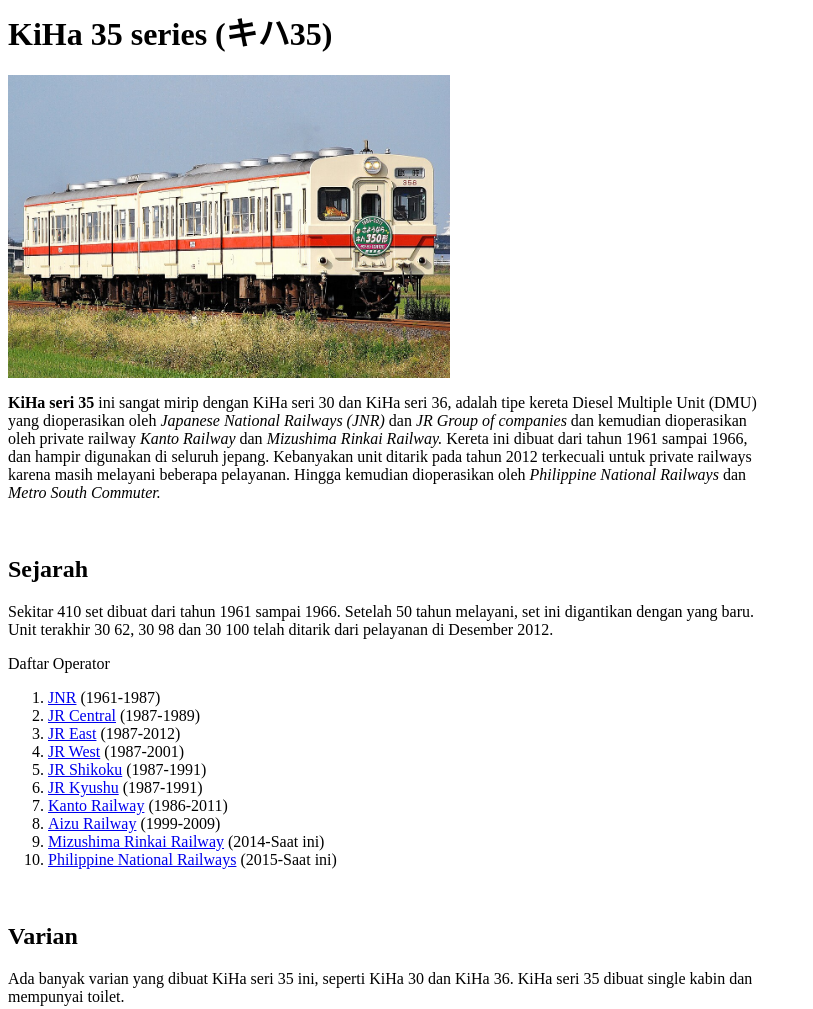
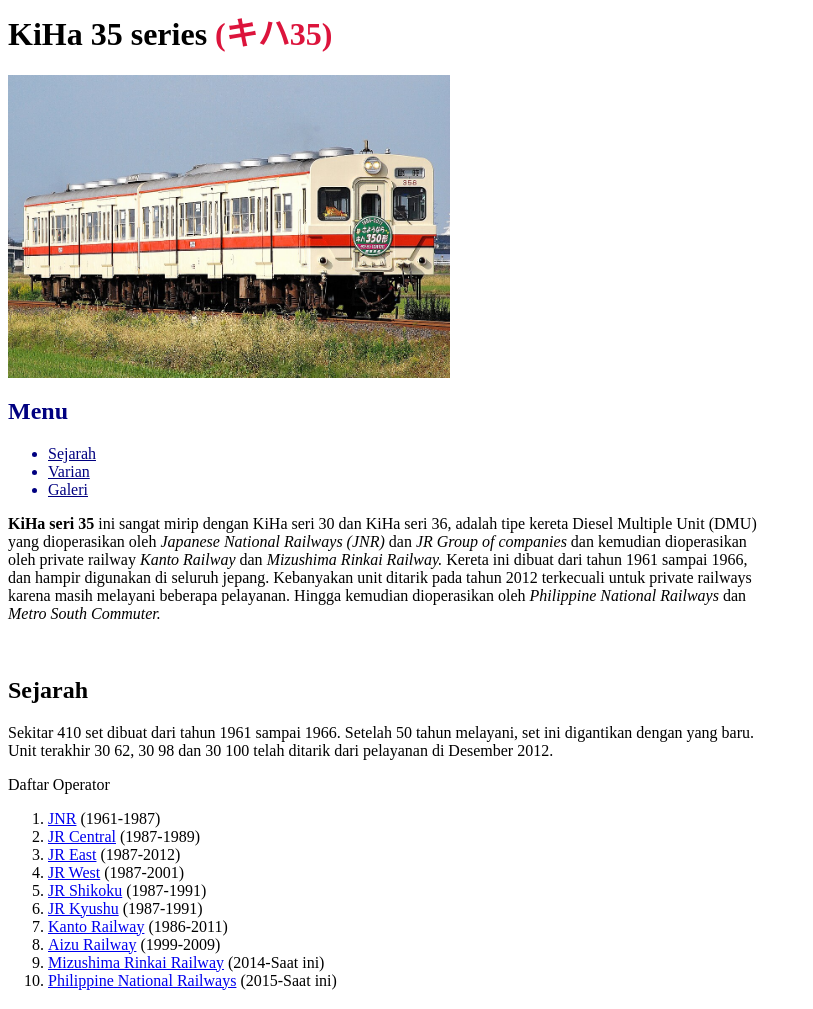
Before and after one commit to arbetwentysix/first-html-website, a plain HTML site: page index.html in a window 1280 px wide. Shown: the top 1009 px of the page, without its empty margins (0-813 px from the left). Drawn offline with Linux system fonts and the light colour scheme.

Commit message:
feat: add menu

```diff
--- a/index.html
+++ b/index.html
@@ -3,10 +3,24 @@
     <title>Japanese Railways</title>
     <meta name="author" content="Edie" />
     <meta name="description" content="KiHa 35 Series" />
+    <link rel="icon" href="/assets/640px-Flag_of_Japan.svg.webp" />
   </head>
   <body>
-    <h1>KiHa 35 series (キハ35)</h1>
+    <h1>
+      KiHa 35 series
+      <span style="color: crimson">(キハ35)</span>
+    </h1>
     <img src="assets/1053px-Kantou_railway_kiha350.jpg" alt="KiHa 35 series" style="width: 35%" />
+
+    <div style="color: navy">
+      <h2>Menu</h2>
+      <ul>
+        <li><a href="#sejarah" title="sejarah" target="_self" style="color: navy">Sejarah</a></li>
+        <li><a href="#varian" title="varian" target="_self" style="color: navy">Varian</a></li>
+        <li><a href="#galeri" title="galeri" target="_self" style="color: navy">Galeri</a></li>
+      </ul>
+    </div>
+
     <p style="width: 60%">
       <strong>KiHa seri 35</strong>
       ini sangat mirip dengan KiHa seri 30 dan KiHa seri 36, adalah tipe kereta Diesel Multiple Unit (DMU) yang dioperasikan oleh
@@ -27,7 +41,7 @@
     <br />
 
     <!-- Sejarah -->
-    <h2>Sejarah</h2>
+    <h2 id="sejarah">Sejarah</h2>
     <p style="width: 60%">
       Sekitar 410 set dibuat dari tahun 1961 sampai 1966. Setelah 50 tahun melayani, set ini digantikan dengan yang baru. Unit terakhir 30 62, 30 98 dan 30 100
       telah ditarik dari pelayanan di Desember 2012.
@@ -79,7 +93,7 @@
     <br />
 
     <!-- Varian -->
-    <h2>Varian</h2>
+    <h2 id="varian">Varian</h2>
     <p style="width: 60%">
       Ada banyak varian yang dibuat KiHa seri 35 ini, seperti KiHa 30 dan KiHa 36. KiHa seri 35 dibuat single kabin dan mempunyai toilet.
     </p>
@@ -87,7 +101,7 @@
     <br />
 
     <!-- Galeri -->
-    <h2>Galeri</h2>
+    <h2 id="galeri">Galeri</h2>
     <img src="assets/800px-Kiha35_199_takamatsu.jpg" alt="KiHa 35 Takamatsu" style="width: 35%" />
     <p>KiHa 35 dari JNR</p>
 
```
Also changed, not shown: assets/640px-Flag_of_Japan.svg.webp (added).
